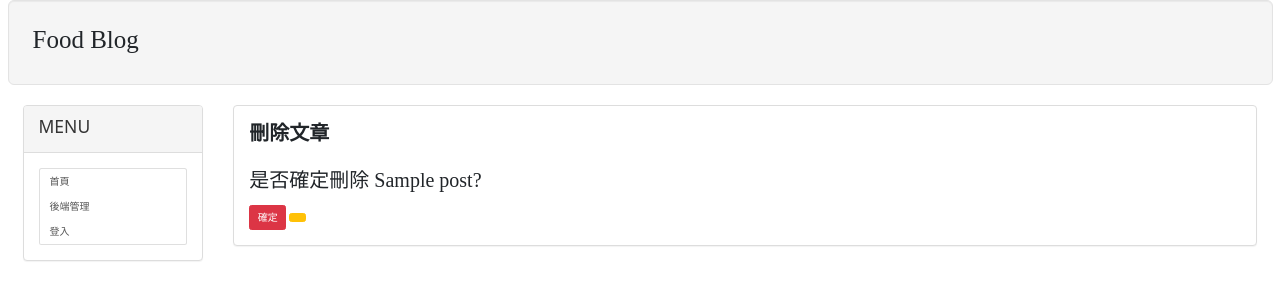
After one commit to Calmtea5209/Django_Learning, a Django app: template templates/delete_article.html in a window 1280 px wide. The commit adds this page. Shown: the top 300 px of the page. Run offline with Django 3.2, Linux system fonts and the light colour scheme; the template is opened without the code that fills it: most values are stand-ins (such as "Sample title", 1, 10 or a date in 2020); some libraries are stand-ins or nearby versions.

Commit message:
增加相對應文章內容顯示

```diff
--- a/first_web/urls.py
+++ b/first_web/urls.py
@@ -18,7 +18,8 @@ from django.urls import path
 from mainsite.views import *
 urlpatterns = [
     path('admin/', admin.site.urls),
-    path('<int:id>/',showpost),
+    path('article/<int:id>/',showpost,name="article-url"),
+    path('article/delete/<int:id>',delete_article,name="article-delete"),
     path('test',test),
     path('accounts/register',register),
     path('accounts/login',signin),
--- a/mainsite/models.py
+++ b/mainsite/models.py
@@ -17,3 +17,5 @@ class Write(models.Model):
     title = models.CharField(u"標題",default="",max_length=200)
     context = RichTextField(u"內容",default="")
     pub_time = models.DateTimeField(auto_now_add=True)
+    def __str__(self):
+        return self.title
--- a/templates/article.html
+++ b/templates/article.html
@@ -6,7 +6,7 @@
 {% block content %}
     {% for post in posts %}
         <p style='font-family: 微軟正黑體;font-size:18pt;font-weight:bold;'>
-            <a href="/{{post.slug}}" style='color:#ff9a01e8'>{{post.title}}</a>
+            <a href='{% url "article-url" post.id%}' style='color:#ff9a01e8'>{{post.title}}</a>
         </p>
     {% endfor%}
 {% endblock %}
--- a/templates/base2.html
+++ b/templates/base2.html
@@ -19,7 +19,7 @@
                 </div>
                 <div class='panel-body'>
                     <div class='list-group'>
-                        <a href="/article" class='list-group-item'>首頁</a>
+                        <a href="/" class='list-group-item'>首頁</a>
                         <a href="/admin" class='list-group-item'>後端管理</a>
                         {% if request.user.is_authenticated %}
                             <a href="/write_article" class='list-group-item'>撰寫文章</a>
@@ -35,7 +35,7 @@
             <div class='panel panel-default'>
 
                 <div class='panel-body'>
-                    <h2>{% block headline %} {% endblock %}</h2>
+                    <h2 style='font-weight: bold;'>{% block headline %} {% endblock %}</h2>
                     {% block content %} {% endblock %}
                 </div>
 
--- /dev/null
+++ b/templates/delete_article.html
@@ -0,0 +1,10 @@
+{% extends "base2.html" %}
+{% block headline %} 刪除文章 {% endblock %}
+{% block content %}
+<form action="POST">
+    <br>
+    <p style="font-family:微軟正黑體;font-size:15pt;">是否確定刪除 {{post.title}}?</p>
+    <input class="btn btn-danger"type="submit" value="確定">
+    <a class="btn btn-warning" href='{% url "article-url" post.id%}' ></a>
+</form>
+{% endblock %}
--- a/templates/register.html
+++ b/templates/register.html
@@ -5,6 +5,6 @@
         {% csrf_token %}
         {{form}}
         <br>
-        <input class="btn btn-primary"type="submit" >
+        <input class="btn btn-primary"type="submit" value="確定">
     </form>
 {% endblock %}
--- a/templates/showpost.html
+++ b/templates/showpost.html
@@ -5,6 +5,6 @@
 {% endblock %}
 {% block content %}
     <p style='font-family: 微軟正黑體;font-size: 12pt;letter-spacing: 2pt;'>
-        {{post.body}}
+        {{post.context | safe}}
     </p>
 {% endblock %}
--- a/templates/signin.html
+++ b/templates/signin.html
@@ -5,7 +5,7 @@
         {% csrf_token %}
         {{form}}
         <br>
-        <input class="btn btn-primary"type="submit" ><p></p>
+        <input class="btn btn-primary"type="submit" value="確定" ><p></p>
         <p>什麼? 你說你還沒有帳號? ---><a href="/accounts/register">點擊註冊</a>
     </form>
 {% endblock %}
```
Also changed, not shown: mainsite/views.py (+9 -2 lines), db.sqlite3.
